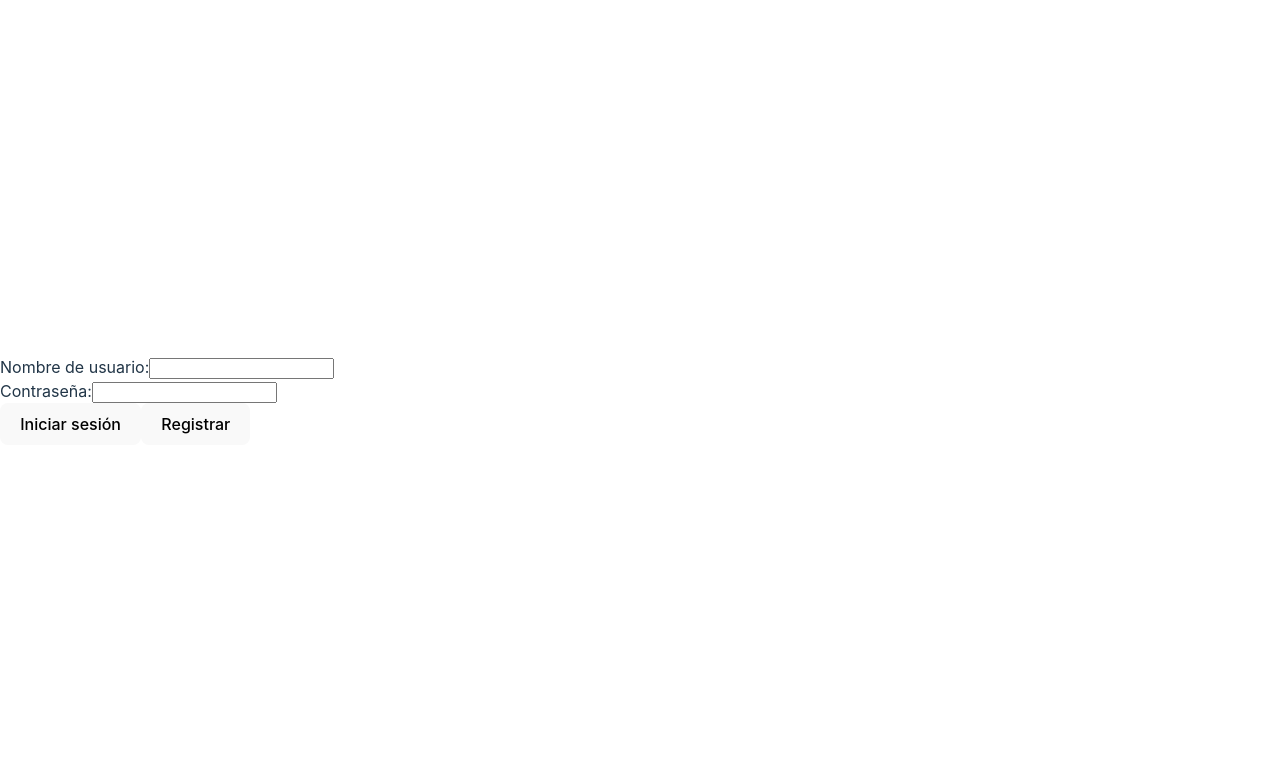
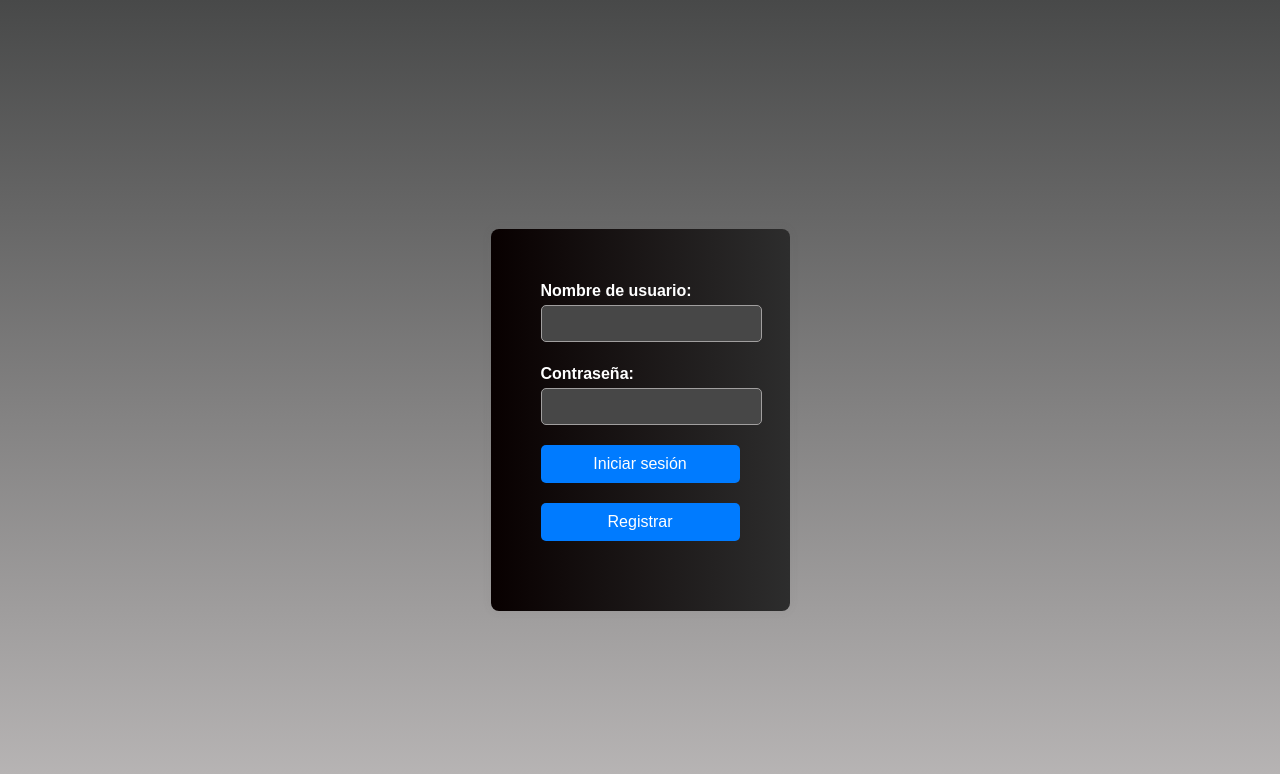
Before and after one commit to JonathanLL2811/proyectofront1, a React (Vite) app: page / in a window 1280 px wide. Shown: the top 774 px of the page. Built offline with nearby package versions, Linux system fonts and the light colour scheme.

Commit message:
vista de imagenes

```diff
--- a/src/Components/LoginForm.jsx
+++ b/src/Components/LoginForm.jsx
@@ -1,7 +1,6 @@
-// src/components/LoginForm.jsx
-
 import React, { useState } from 'react';
 import { useNavigate } from 'react-router-dom';
+import '../styles/AuthForms.css'; // Importa el archivo CSS
 
 const LoginForm = () => {
   const [username, setUsername] = useState('');
@@ -40,7 +39,7 @@ const LoginForm = () => {
   };
 
   return (
-    <form onSubmit={handleSubmit}>
+    <form className="auth-form" onSubmit={handleSubmit}>
       <div>
         <label htmlFor="username">Nombre de usuario:</label>
         <input
@@ -62,8 +61,10 @@ const LoginForm = () => {
         />
       </div>
       {error && <div style={{ color: 'red' }}>{error}</div>}
-      <button type="submit">Iniciar sesión</button>
-      <button type="button" onClick={handleRegister}>Registrar</button>
+      <div className="button-container">
+        <button type="submit">Iniciar sesión</button>
+        <button type="button" onClick={handleRegister}>Registrar</button>
+      </div>
     </form>
   );
 };
--- a/src/Components/PostForm.jsx
+++ b/src/Components/PostForm.jsx
@@ -1,6 +1,7 @@
 // src/components/PostForm.jsx
 import React, { useState } from 'react';
 import { useNavigate } from 'react-router-dom';
+import '../styles/PostForm.css'; // Importa el archivo CSS
 
 const PostForm = () => {
   const [descripcion, setDescripcion] = useState('');
--- a/src/Components/PublicacionesList.jsx
+++ b/src/Components/PublicacionesList.jsx
@@ -1,22 +1,23 @@
-// src/components/PublicacionesList.jsx
-
 import React, { useEffect, useState } from 'react';
+import axios from 'axios';
 
 const PublicacionesList = () => {
   const [publicaciones, setPublicaciones] = useState([]);
+  const [error, setError] = useState(null);
 
   useEffect(() => {
     const fetchPublicaciones = async () => {
       try {
-        const response = await fetch('http://localhost:3000/publicaciones');
-        if (response.ok) {
-          const data = await response.json();
-          setPublicaciones(data);
+        const response = await axios.get('http://localhost:3000/publicaciones');
+        if (response.status === 200) {
+          setPublicaciones(response.data);
         } else {
           console.error('Error al obtener las publicaciones:', response.statusText);
+          setError('Error al obtener las publicaciones');
         }
       } catch (error) {
         console.error('Error al obtener las publicaciones:', error);
+        setError('Error al obtener las publicaciones');
       }
     };
 
@@ -24,17 +25,28 @@ const PublicacionesList = () => {
   }, []);
 
   return (
-    <div>
+    <div className="container">
       <h2>Publicaciones</h2>
-      <ul>
+      {error && <p style={{ color: 'red' }}>{error}</p>}
+      <div className="row">
         {publicaciones.map((publicacion) => (
-          <li key={publicacion.id_publicacion}>
-            <img src={`data:${publicacion.mime_type};base64,${publicacion.foto}`} alt={publicacion.nombre_foto} />
-            <p>{publicacion.descripcion}</p>
-            <p>Publicado por: {publicacion.nombre_usuario}</p>
-          </li>
+          <div key={publicacion.id_publicacion} className="col-md-4 mb-4">
+            <div className="card">
+              <img
+                src={`data:${publicacion.mime_type};base64,${publicacion.foto}`}
+                alt={publicacion.nombre_foto}
+                className="card-img-top"
+                width={300}
+                height={300}
+              />
+              <div className="card-body">
+                <p className="card-text">{publicacion.descripcion}</p>
+                <p className="card-text">Publicado por: {publicacion.nombre_usuario}</p>
+              </div>
+            </div>
+          </div>
         ))}
-      </ul>
+      </div>
     </div>
   );
 };
--- a/src/Components/RegistroForm.jsx
+++ b/src/Components/RegistroForm.jsx
@@ -1,14 +1,13 @@
-// RegistroForm.jsx
-
 import React, { useState } from 'react';
+import '../styles/RegistroForm.css'; // Importa el archivo CSS
 
 const RegistroForm = () => {
-  const [nombreUsuario, setNombreUsuario] = useState(''); // Cambiado a nombreUsuario
+  const [nombreUsuario, setNombreUsuario] = useState('');
   const [nombre, setNombre] = useState('');
   const [apellido, setApellido] = useState('');
   const [correo, setCorreo] = useState('');
   const [contrasena, setContrasena] = useState('');
-  const [imagen, setImagen] = useState(null); // Nuevo estado para la imagen
+  const [imagen, setImagen] = useState(null);
   const [error, setError] = useState('');
 
   const handleImageChange = (e) => {
@@ -21,12 +20,12 @@ const RegistroForm = () => {
 
     try {
       const formData = new FormData();
-      formData.append('nombre_usuario', nombreUsuario); // Cambiado a nombreUsuario
+      formData.append('nombre_usuario', nombreUsuario);
       formData.append('nombre', nombre);
       formData.append('apellido', apellido);
       formData.append('correo', correo);
       formData.append('contrasena', contrasena);
-      formData.append('imagen', imagen); // Agregar la imagen al FormData
+      formData.append('imagen', imagen);
 
       const response = await fetch('http://localhost:3000/usuarios', {
         method: 'POST',
@@ -34,9 +33,8 @@ const RegistroForm = () => {
       });
 
       if (response.ok) {
-        // Registro exitoso, redirigir al usuario a otra página o mostrar un mensaje de éxito
+        // Registro exitoso
       } else {
-        // Manejar errores de registro
         const data = await response.json();
         setError(data.error);
       }
@@ -48,10 +46,10 @@ const RegistroForm = () => {
   return (
     <form onSubmit={handleSubmit}>
       <div>
-        <label htmlFor="nombre_usuario">Nombre de usuario:</label>
+        <label htmlFor="nombre-usuario">Nombre de usuario:</label>
         <input
           type="text"
-          id="nombre_usuario"
+          id="nombre-usuario"
           value={nombreUsuario}
           onChange={(e) => setNombreUsuario(e.target.value)}
           required
@@ -78,10 +76,10 @@ const RegistroForm = () => {
         />
       </div>
       <div>
-        <label htmlFor="correo">Correo electrónico:</label>
+        <label htmlFor="correo-electronico">Correo electrónico:</label>
         <input
           type="email"
-          id="correo"
+          id="correo-electronico"
           value={correo}
           onChange={(e) => setCorreo(e.target.value)}
           required
--- /dev/null
+++ b/src/styles/AuthForms.css
@@ -0,0 +1,68 @@
+/* Estilos para los formularios de autenticación */
+.auth-form {
+  background: linear-gradient(to right, #080000, #2d2d2d); /* Degradado lateral de negro a gris oscuro */
+  padding: 50px;
+  border-radius: 8px;
+  box-shadow: 0 0 10px rgba(102, 101, 101, 0.1);
+  width: 100%;
+  max-width: 400px;
+  box-sizing: border-box;
+  margin: 20px 0; /* Espacio entre formularios si se muestran en la misma página */
+}
+
+/* Estilos para los elementos del formulario */
+.auth-form div {
+  margin-bottom: 20px;
+}
+
+.auth-form label {
+  display: block;
+  margin-bottom: 2px;
+  font-weight: bold;
+  color: #fff; /* Texto en blanco para mejor visibilidad */
+}
+
+.auth-form input[type="text"],
+.auth-form input[type="password"],
+.auth-form input[type="file"],
+.auth-form button {
+  width: 100%;
+  padding: 10px;
+  background-color: #525252;
+  border-radius: 5px;
+}
+
+.auth-form input[type="text"],
+.auth-form input[type="password"],
+.auth-form input[type="file"] {
+  background-color: #474747;
+}
+
+/* Contenedor para los botones */
+.auth-form .button-container {
+  display: flex;
+  flex-direction: column; /* Mostrar los botones en columnas */
+  gap: 20px; /* Espacio entre los botones */
+}
+
+.auth-form button {
+  background-color: #007bff;
+  color: #fff;
+  cursor: pointer;
+  transition: background-color 0.3s ease;
+  border: none;
+}
+
+.auth-form button:hover {
+  background-color: #0056b3;
+}
+
+.auth-form button:disabled {
+  background-color: #ccc;
+  cursor: not-allowed;
+}
+
+.auth-form .error {
+  color: red;
+  margin-top: -10px;
+}
--- /dev/null
+++ b/src/styles/PostForm.css
@@ -0,0 +1,71 @@
+/* src/styles/PostForm.css */
+
+/* Aplica un fondo gris claro a todo el cuerpo */
+body {
+    background: linear-gradient(to bottom, #484949, #bdbaba); /* Degradado de gris oscuro a gris claro */
+    display: flex;
+    justify-content: center;
+    align-items: flex-start;
+    min-height: 100vh;
+    margin: 0;
+    padding-top: 20px; /* Espacio desde la parte superior */
+    font-family: Arial, sans-serif;
+  }
+
+  /* Formulario centrado y estilizado */
+  form {
+    background: linear-gradient(to right, #080000, #2d2d2d); /* Degradado lateral de negro a gris oscuro */
+    padding: 50px;
+    border-radius: 8px;
+    box-shadow: 0 0 10px rgba(102, 101, 101, 0.1);
+    width: 100%;
+    max-width: 400px;
+    box-sizing: border-box;
+  }
+
+  /* Estilos para los elementos del formulario */
+  form div {
+    margin-bottom: 20px;
+  }
+
+  form label {
+    display: block;
+    margin-bottom: 3px;
+    font-weight: bold;
+  }
+
+  form input[type="text"],
+  form input[type="file"],
+  form button {
+    width: 100%;
+    padding: 10px;
+    border: 1px solid #a19f9f;
+    border-radius: 5px;
+  }
+
+  form input[type="text"],
+  form input[type="file"] {
+    background-color: #525252;
+  }
+
+  form button {
+    background-color: #007bff;
+    color: #fff;
+    cursor: pointer;
+    transition: background-color 0.3s ease;
+    border: none;
+  }
+
+  form button:hover {
+    background-color: #0056b3;
+  }
+
+  form button:disabled {
+    background-color: #ccc;
+    cursor: not-allowed;
+  }
+
+  form .error {
+    color: red;
+    margin-top: -10px;
+  }
--- /dev/null
+++ b/src/styles/RegistroForm.css
@@ -0,0 +1,77 @@
+/* src/styles/RegistroForm.css */
+
+/* Aplica un fondo gris claro a todo el cuerpo */
+body {
+    background: linear-gradient(to bottom, #484949, #bdbaba); /* Degradado de gris oscuro a gris claro */
+    display: flex;
+    justify-content: center;
+    align-items: flex-start;
+    min-height: 100vh;
+    margin: 0;
+    padding-top: 20px; /* Espacio desde la parte superior */
+    font-family: Arial, sans-serif;
+  }
+
+  /* Formulario centrado y estilizado */
+  form {
+    background: linear-gradient(to right, #080000, #2d2d2d); /* Degradado lateral de negro a gris oscuro */
+    padding: 50px;
+    border-radius: 8px;
+    box-shadow: 0 0 10px rgba(102, 101, 101, 0.1);
+    width: 100%;
+    max-width: 400px;
+    box-sizing: border-box;
+    margin: 20px 0; /* Espacio entre formularios si se muestran en la misma página */
+  }
+
+  /* Estilos para los elementos del formulario */
+  form div {
+    margin-bottom: 20px;
+  }
+
+  form label {
+    display: block;
+    margin-bottom: 3px;
+    font-weight: bold;
+    color: #fff; /* Texto en blanco para mejor visibilidad */
+  }
+
+  form input[type="text"],
+  form input[type="password"],
+  form input[type="email"],
+  form input[type="file"],
+  form button {
+    width: 100%;
+    padding: 10px;
+    border: 1px solid #a19f9f;
+    border-radius: 5px;
+  }
+
+  form input[type="text"],
+  form input[type="password"],
+  form input[type="email"],
+  form input[type="file"] {
+    background-color: #525252;
+  }
+
+  form button {
+    background-color: #007bff;
+    color: #fff;
+    cursor: pointer;
+    transition: background-color 0.3s ease;
+    border: none;
+  }
+
+  form button:hover {
+    background-color: #0056b3;
+  }
+
+  form button:disabled {
+    background-color: #ccc;
+    cursor: not-allowed;
+  }
+
+  form .error {
+    color: red;
+    margin-top: -10px;
+  }
```
